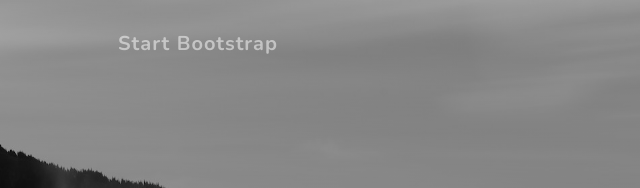
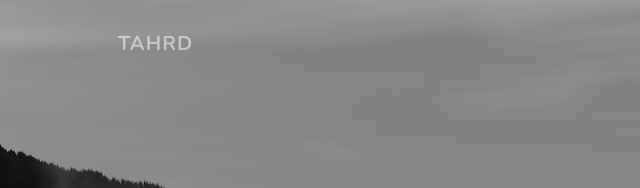
Before and after one commit to lloydkt99/subject, a plain HTML site: page startbootstrap-grayscale-gh-pages/index.html in a window 1280 px wide. Shown: the top 188 px of the page, 0-640 px from the left. Drawn offline with nearby package versions, Linux system fonts and the light colour scheme.

Commit message:
Update index.html

```diff
--- a/startbootstrap-grayscale-gh-pages/index.html
+++ b/startbootstrap-grayscale-gh-pages/index.html
@@ -19,7 +19,7 @@
         <!-- Navigation-->
         <nav class="navbar navbar-expand-lg navbar-light fixed-top" id="mainNav">
             <div class="container px-4 px-lg-5">
-                <a class="navbar-brand" href="#page-top">Start Bootstrap</a>
+                <a class="navbar-brand" href="#page-top">TAHRD</a>
                 <button class="navbar-toggler navbar-toggler-right" type="button" data-bs-toggle="collapse" data-bs-target="#navbarResponsive" aria-controls="navbarResponsive" aria-expanded="false" aria-label="Toggle navigation">
                     Menu
                     <i class="fas fa-bars"></i>
```
